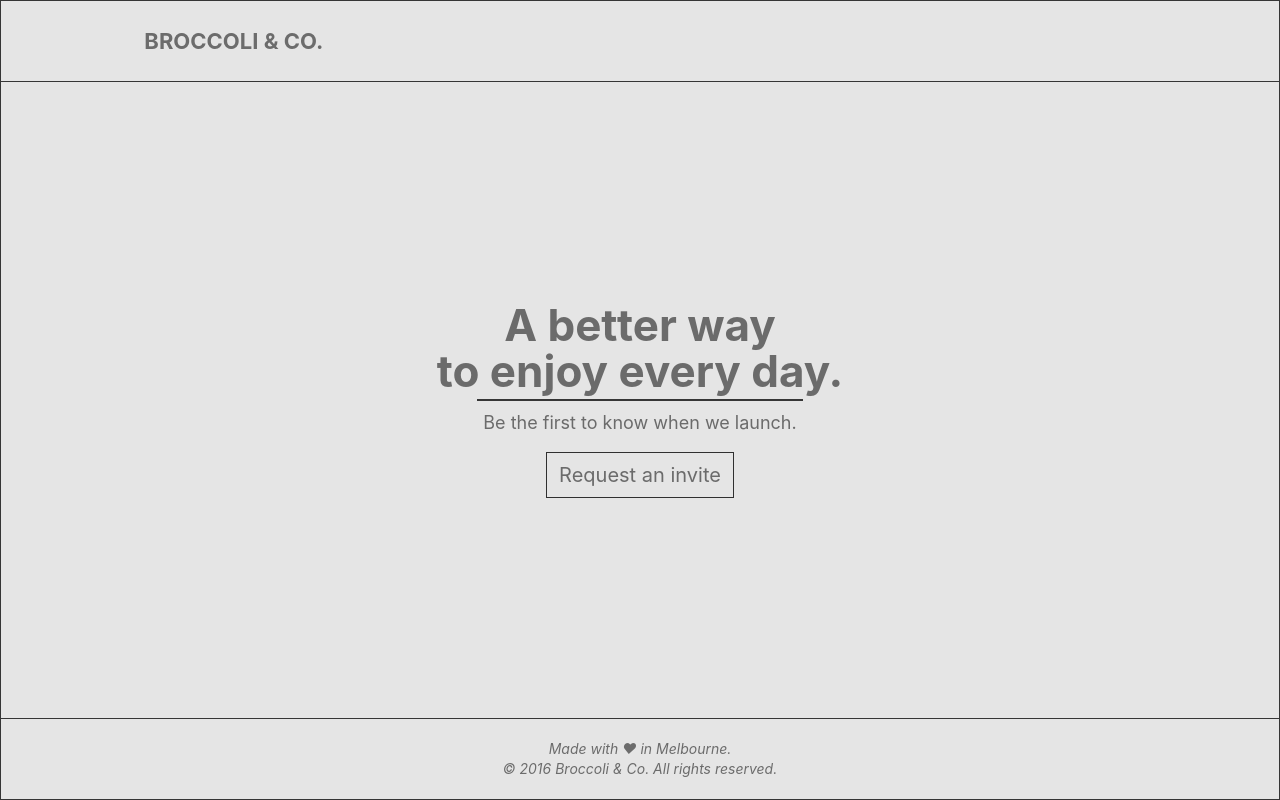
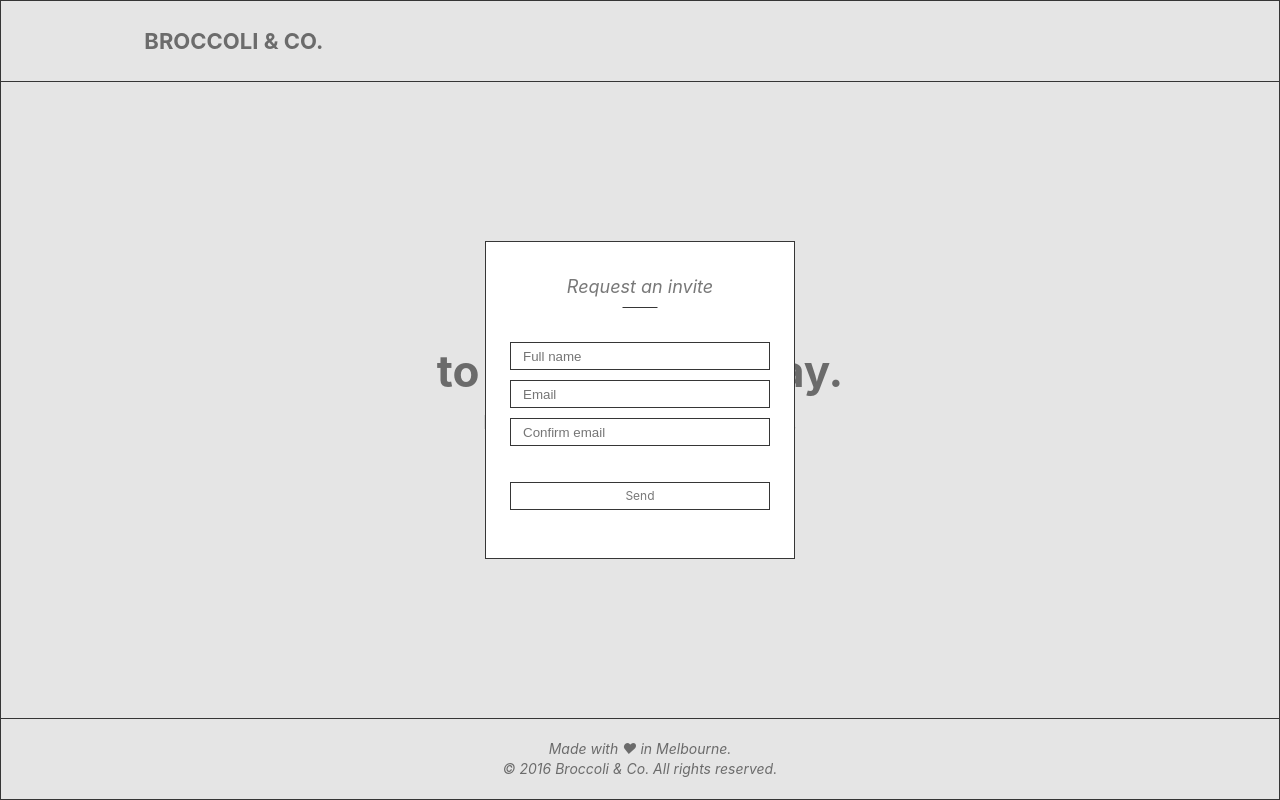
Before and after one commit to LLLQQQ/homepage, a React (Create React App) app: page / in a window 1280 px wide. Both pictures are taken after a click on the element "Request an invite". Built offline with nearby package versions, Linux system fonts and the light colour scheme.

Commit message:
update modal content and style

```diff
--- a/src/components/RequestModal/index.js
+++ b/src/components/RequestModal/index.js
@@ -11,7 +11,13 @@ function Comp(props) {
   return (
     <div className={style["wrapper"]}>
       <div className="mask" onClick={maskOnClick}></div>
-      <div className="content"></div>
+      <div className="content">
+        <div className="title">Request an invite</div>
+        <input className="input" placeholder="Full name" />
+        <input className="input" placeholder="Email" />
+        <input className="input" placeholder="Confirm email" />
+        <div className="btn">Send</div>
+      </div>
     </div>
   );
 }
--- a/src/components/RequestModal/index.module.scss
+++ b/src/components/RequestModal/index.module.scss
@@ -9,6 +9,8 @@
         display: flex;
         align-items: center;
         justify-content: center;
+        color: rgba(120, 120, 120, 1);
+        text-align: center;
 
         >.mask {
             position: absolute;
@@ -23,8 +25,58 @@
             position: relative;
             background-color: rgba(255, 255, 255, 1);
             border: 1px solid rgba(54, 54, 54, 1);
-            padding: 0 12px;
-            width: 300px;
+            padding: 0 24px 48px 24px;
+            width: 260px;
+
+            >.title {
+                font-size: 18px;
+                line-height: 18px;
+                margin-top: 36px;
+                font-style: italic;
+                padding-bottom: 12px;
+                position: relative;
+                margin-bottom: 24px;
+
+                &::after {
+                    content: "";
+                    position: absolute;
+                    bottom: 0;
+                    left: 50%;
+                    transform: translateX(-50%);
+                    width: 35px;
+                    height: 1px;
+                    background-color: rgba(54, 54, 54, 1);
+                }
+            }
+
+            >.input,
+            >.btn {
+                border: 1px solid rgba(54, 54, 54, 1);
+                box-sizing: border-box;
+                width: 100%;
+                height: 28px;
+            }
+
+            >.input {
+                margin-top: 10px;
+                padding-left: 12px;
+                padding-right: 12px;
+            }
+
+            >.btn {
+                margin-top: 36px;
+                font-size: 12px;
+                line-height: 12px;
+                display: flex;
+                align-items: center;
+                justify-content: center;
+                user-select: none;
+                cursor: pointer;
+
+                &:hover {
+                    opacity: 0.8;
+                }
+            }
         }
     }
 }
```
